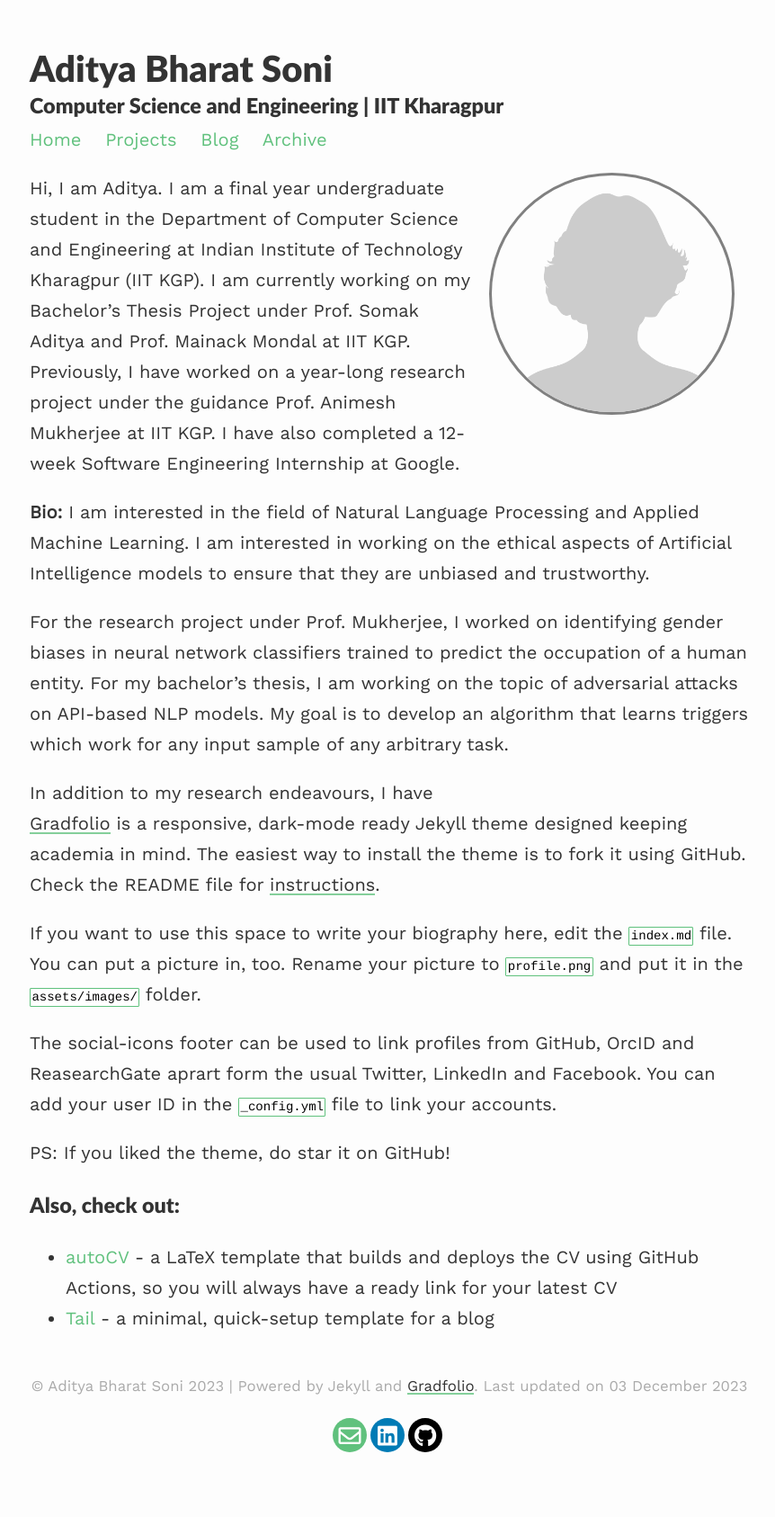
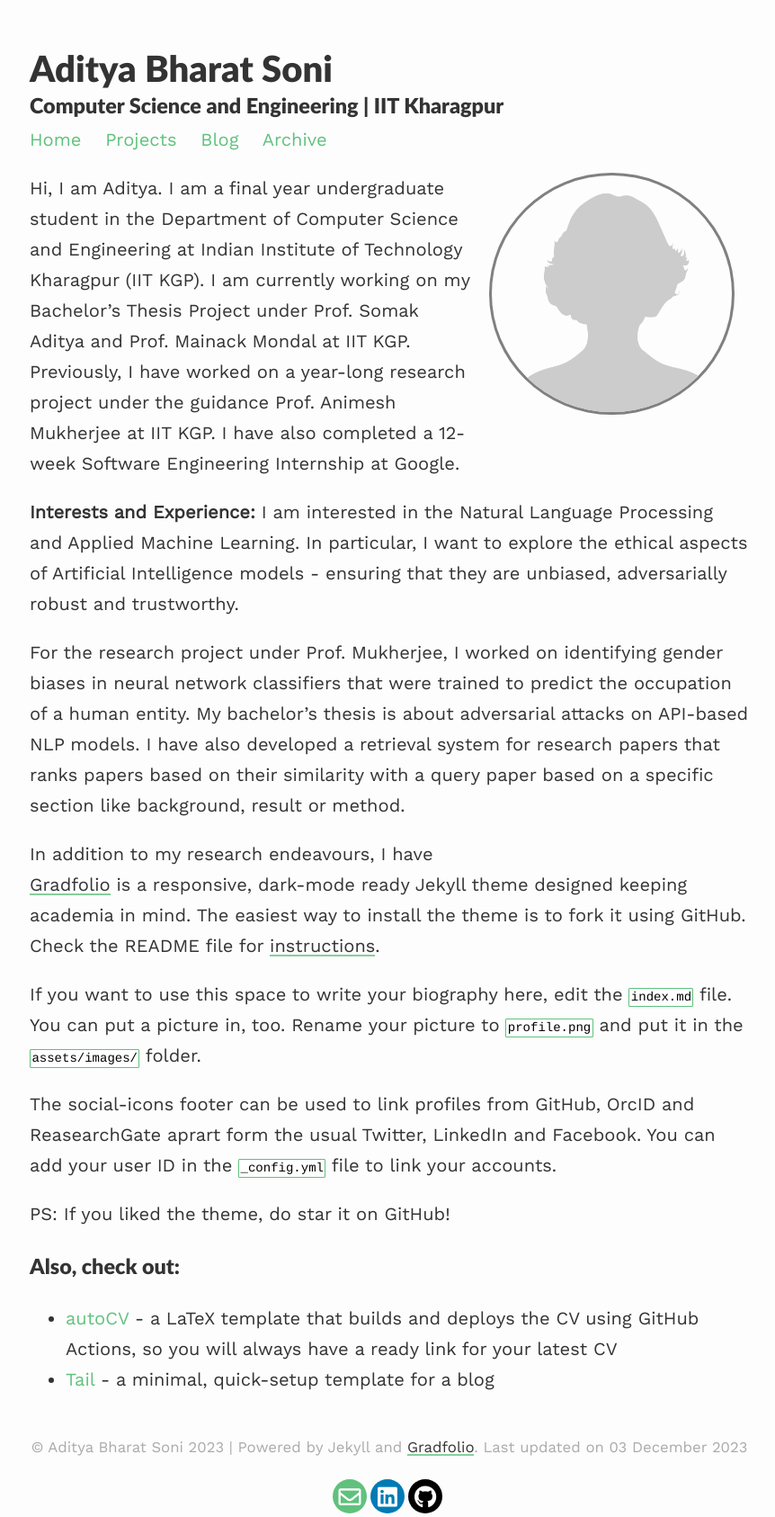
Before and after one commit to adityasoni9998/adityasoni9998.github.io, a Jekyll site: the page built from index.md, in a window 1280 px wide. Shown: the whole page at 90% size, without its empty margins (207-1069 px from the left). Built offline with Jekyll 4.4.1, drawn with Linux system fonts in a browser that asks for light colours; nearby versions of some CDN libraries; before the commit the page ends 1618 px from its top, so only the background shows below that.

Commit message:
Update index.md

```diff
--- a/index.md
+++ b/index.md
@@ -9,9 +9,9 @@ published: true
 
 Hi, I am Aditya. I am a final year undergraduate student in the Department of Computer Science and Engineering at Indian Institute of Technology Kharagpur (IIT KGP). I am currently working on my Bachelor's Thesis Project under Prof. Somak Aditya and Prof. Mainack Mondal at IIT KGP. Previously, I have worked on a year-long research project under the guidance Prof. Animesh Mukherjee at IIT KGP. I have also completed a 12-week Software Engineering Internship at Google.
 
-**Bio:** I am interested in the field of Natural Language Processing and Applied Machine Learning. I am interested in working on the ethical aspects of Artificial Intelligence models to ensure that they are unbiased and trustworthy.
+**Interests and Experience:** I am interested in the Natural Language Processing and Applied Machine Learning. In particular, I want to explore the ethical aspects of Artificial Intelligence models - ensuring that they are unbiased, adversarially robust and trustworthy.
 
-For the research project under Prof. Mukherjee, I worked on identifying gender biases in neural network classifiers trained to predict the occupation of a human entity. For my bachelor's thesis, I am working on the topic of adversarial attacks on API-based NLP models. My goal is to develop an algorithm that learns triggers which work for any input sample of any arbitrary task.
+For the research project under Prof. Mukherjee, I worked on identifying gender biases in neural network classifiers that were trained to predict the occupation of a human entity. My bachelor's thesis is about adversarial attacks on API-based NLP models. I have also developed a retrieval system for research papers that ranks papers based on their similarity with a query paper based on a specific section like background, result or method.
 
 
 In addition to my research endeavours, I have
```
